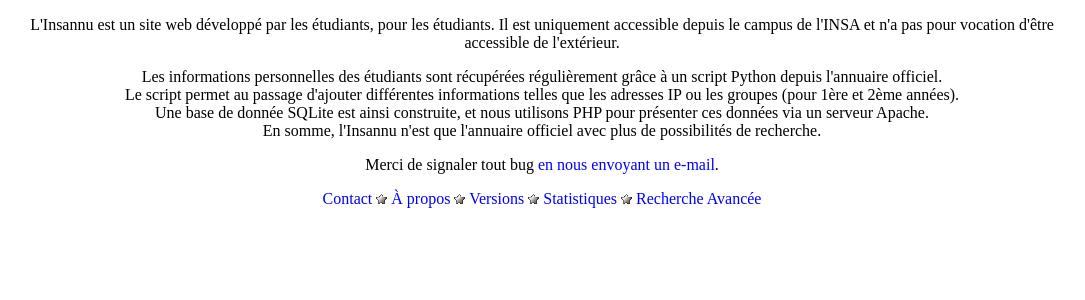
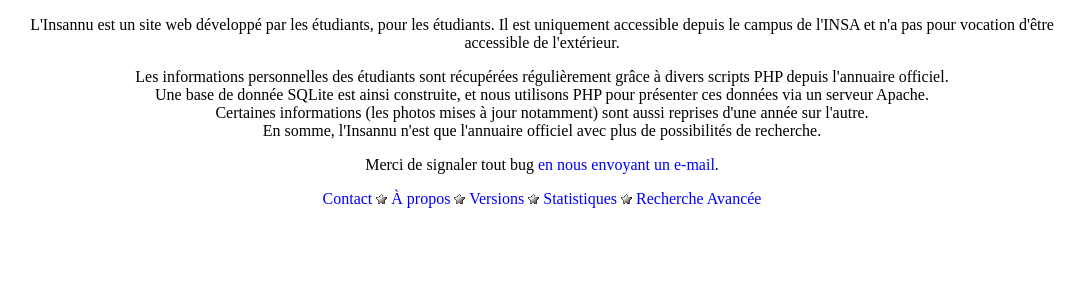
Before and after one commit to etd-INSA-Rennes/Insannu, a PHP site: page /about.php in a window 1280 px wide. Shown: the part 225-525 px from the top of the page, without its empty margins (98-1183 px from the left). Run offline with PHP 8.4, Linux system fonts and the light colour scheme.

Commit message:
Few corrections to go public

```diff
--- a/www/about.php
+++ b/www/about.php
@@ -16,9 +16,9 @@
 			Il est uniquement accessible depuis le campus de l'INSA et n'a pas pour vocation d'être accessible de l'extérieur.
 		</p>
 		<p>
-			Les informations personnelles des étudiants sont récupérées régulièrement grâce à un script Python depuis l'annuaire officiel.</a><br />
-			Le script permet au passage d'ajouter différentes informations telles que les adresses IP ou les groupes (pour 1ère et 2ème années).<br />
+			Les informations personnelles des étudiants sont récupérées régulièrement grâce à divers scripts PHP depuis l'annuaire officiel.</a><br />
 			Une base de donnée SQLite est ainsi construite, et nous utilisons PHP pour présenter ces données via un serveur Apache.<br />
+			Certaines informations (les photos mises à jour notamment) sont aussi reprises d'une année sur l'autre.<br />
 			En somme, l'Insannu n'est que l'annuaire officiel avec plus de possibilités de recherche.<br />
 		</p>
 	</div>
--- a/www/advanced_search.php
+++ b/www/advanced_search.php
@@ -1,6 +1,6 @@
 <?php
 
-	require('../data/sqlite.php');
+	require('../include/sqlite.php');
 	$db = connect_db('../data/insannu.db');
 
 	if(isset($_POST['name']) && isset($_POST['login']) && isset($_POST['room']) && isset($_POST['year']) && isset($_POST['department']) && isset($_POST['gender'])) {
@@ -187,9 +187,7 @@
 				echo $data['first_name'].' '.ucwords($data['last_name']).'<br/>';
 				if($data['room']=='Externe') {
 					echo $data['room'].'<br/>';
-				} else if($data['room']=='') {
-					echo 'Chambre inconnue<br/>';
-				} else {
+				} else if($data['room'] != '') {
 					$couloir = (substr($data['room'], 0, 2)=='BN')? substr($data['room'], 0, 4) : substr($data['room'], 0, 3);
 					echo '<a href="index.php?search='.$couloir.'">'.$data['room'].'</a><br/>';
 				}
```
